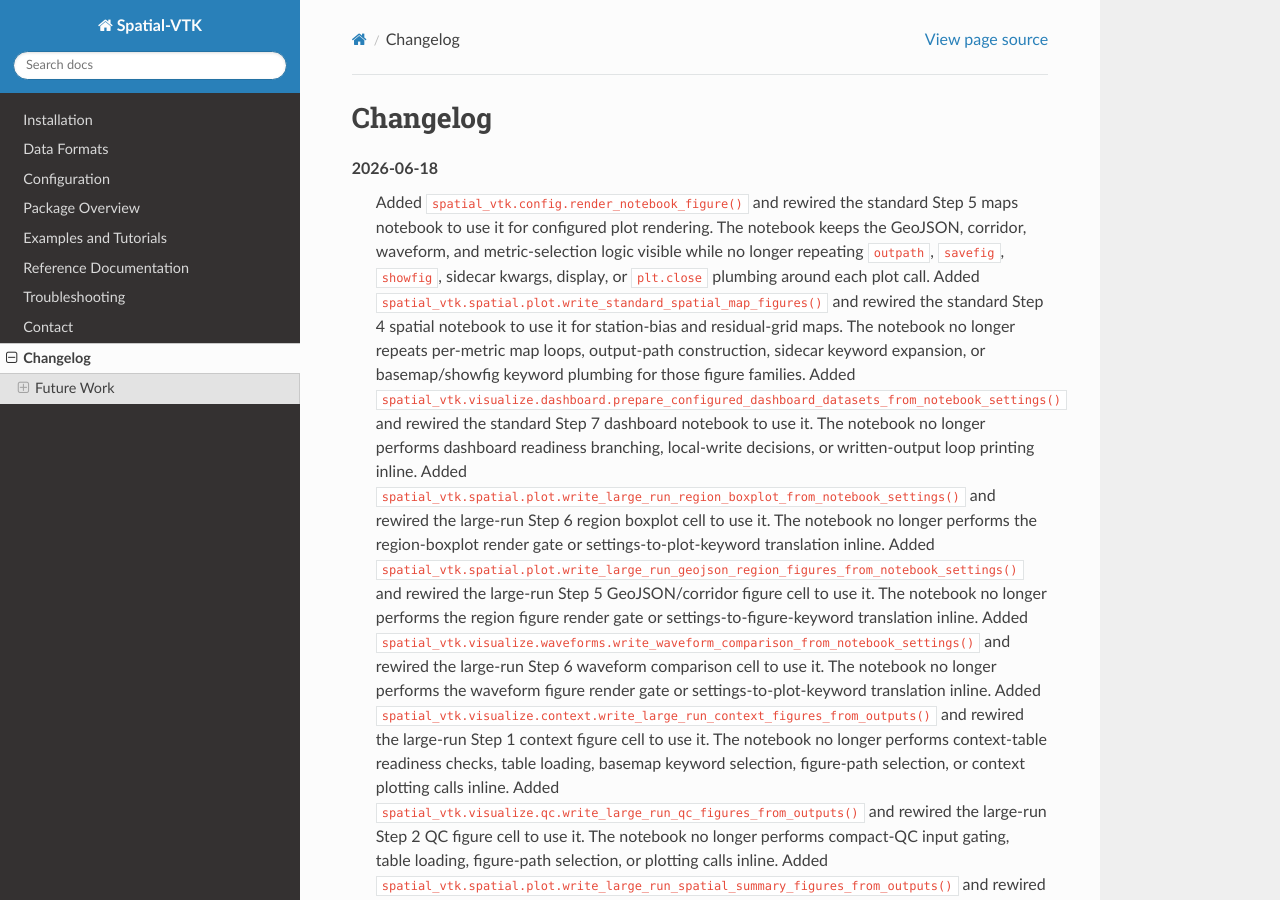
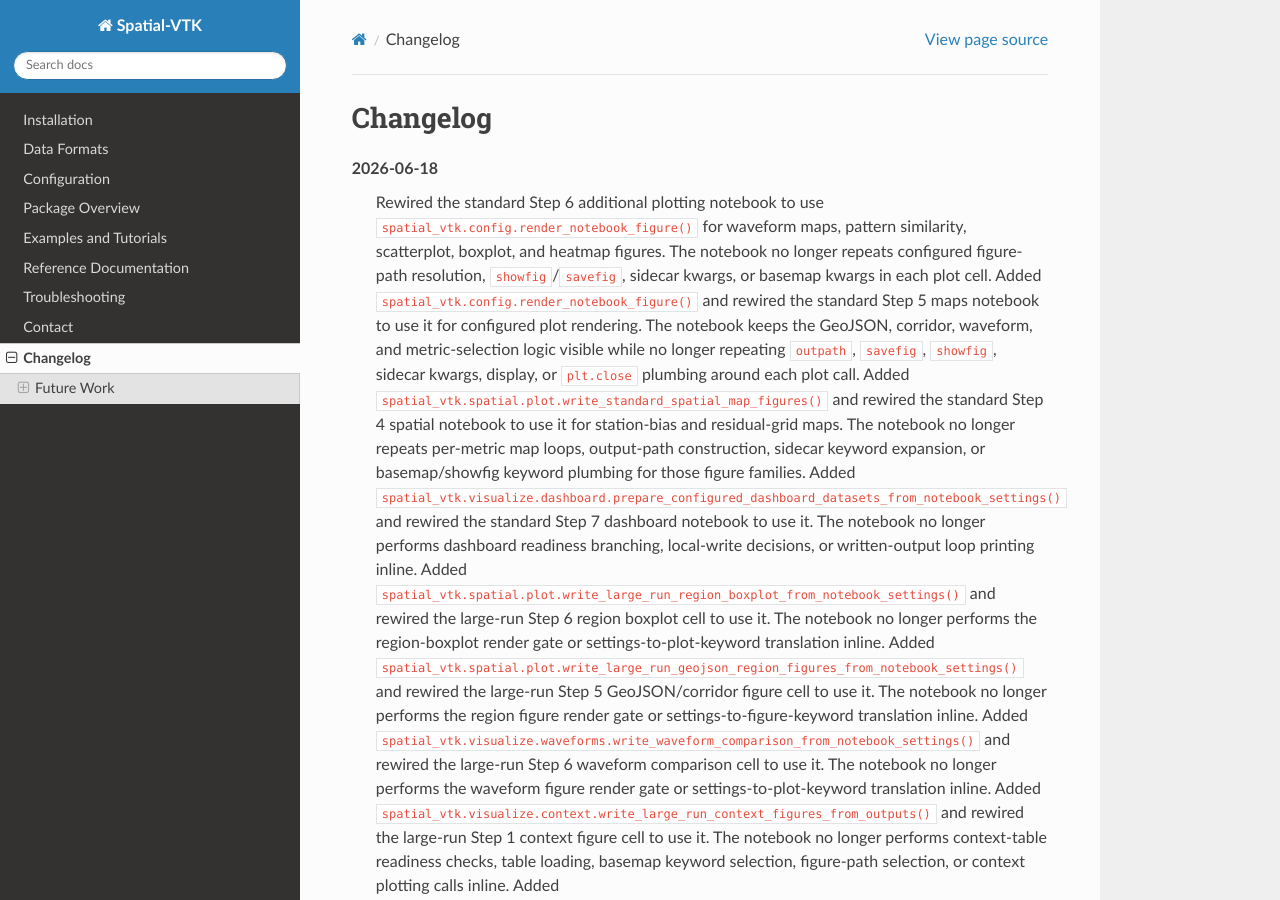
Before and after one commit to bcbirkel/spatial-vtk, a Sphinx documentation site: the page built from docs/changelog.rst, in a window 1280 px wide and 900 px high. Built offline with Sphinx 7.4.7 and the Read the Docs theme 3.1.0, drawn with Linux system fonts in a browser that asks for light colours.

Commit message:
Use notebook figure helper in step 6

```diff
--- a/docs/changelog.rst
+++ b/docs/changelog.rst
@@ -2,6 +2,11 @@ Changelog
 =========
 
 2026-06-18
+   Rewired the standard Step 6 additional plotting notebook to use
+   ``spatial_vtk.config.render_notebook_figure()`` for waveform maps, pattern
+   similarity, scatterplot, boxplot, and heatmap figures. The notebook no
+   longer repeats configured figure-path resolution, ``showfig``/``savefig``,
+   sidecar kwargs, or basemap kwargs in each plot cell.
    Added ``spatial_vtk.config.render_notebook_figure()`` and rewired the
    standard Step 5 maps notebook to use it for configured plot rendering. The
    notebook keeps the GeoJSON, corridor, waveform, and metric-selection logic
```
Also changed, not shown: docs/examples/step_06_additional_plotting_options.ipynb, 1 other file.
